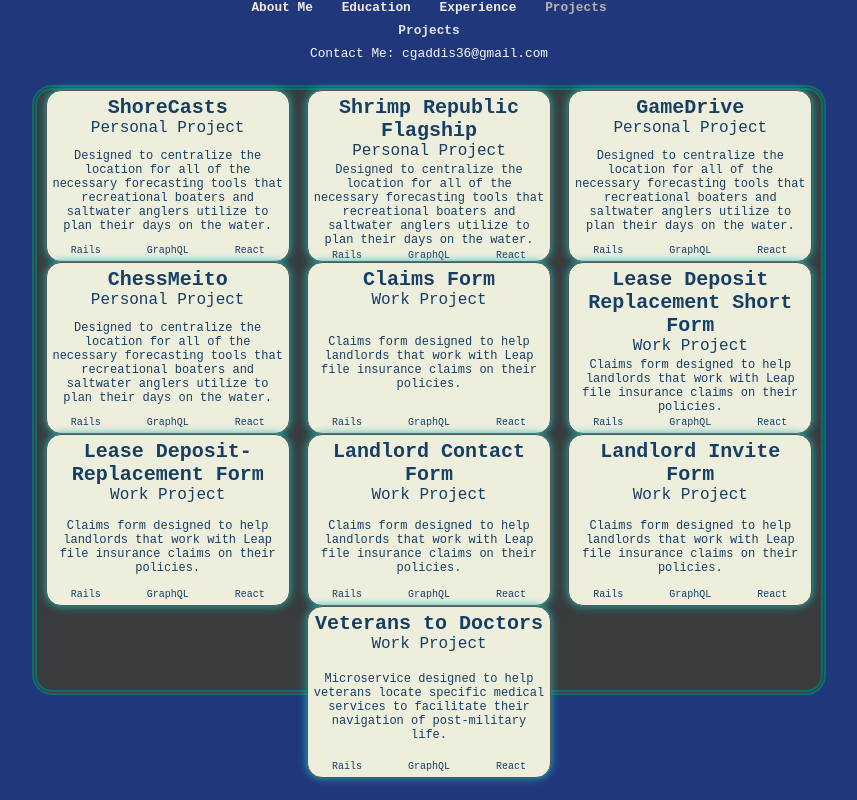
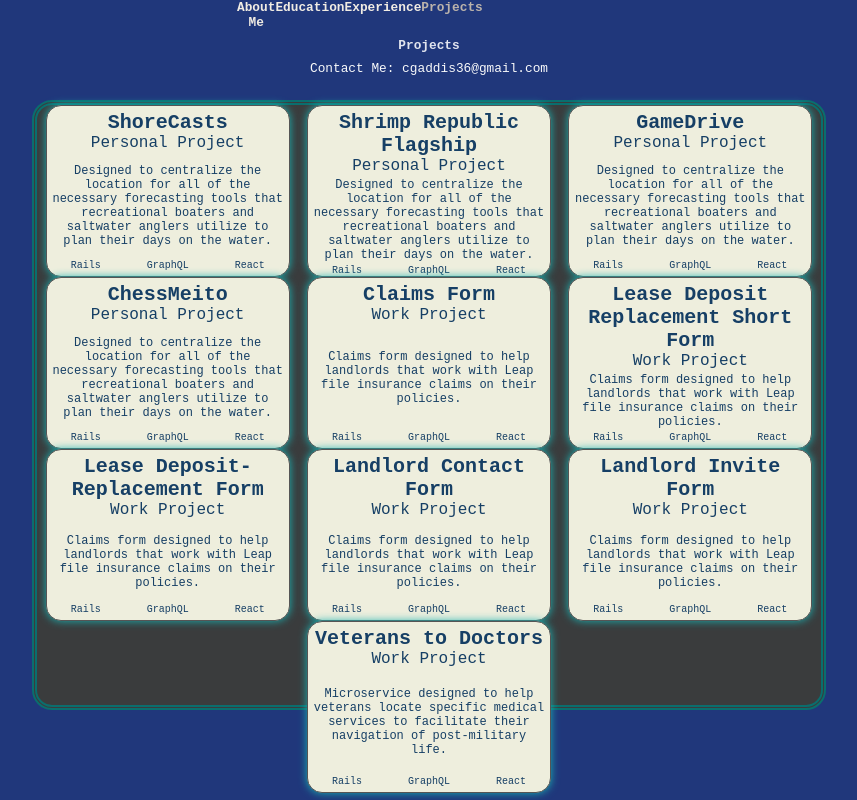
Before and after one commit to cgaddis36/portfolio-site, a React (Create React App) app: page /projects in a window 1280 px wide. Shown: the whole page, without its empty margins (211-1068 px from the left). Built offline with nearby package versions, Linux system fonts and the light colour scheme.

Commit message:
update view size

```diff
--- a/src/components/features/navBar.js
+++ b/src/components/features/navBar.js
@@ -8,7 +8,7 @@ function NavBar({
     navigate(path)
   }
   return (
-  <div className={styles.nav}>
+  <div className={styles.main}>
     <div
       onClick={() => swapPath('/')}
       className={active === 'about' ? styles.active : styles.navButton}
--- a/src/components/styles/navBar.module.css
+++ b/src/components/styles/navBar.module.css
@@ -3,12 +3,12 @@
   font-weight: bold;
   color: rgb(187, 179, 171);
 }
-.nav {
+.main {
   display: flex;
   flex-direction: row;
   justify-content: space-around;
   align-content: space-around;
-  width: 30vw;
+  width: 30%;
 }
 .navButton {
   font-size:  1vw;
```
